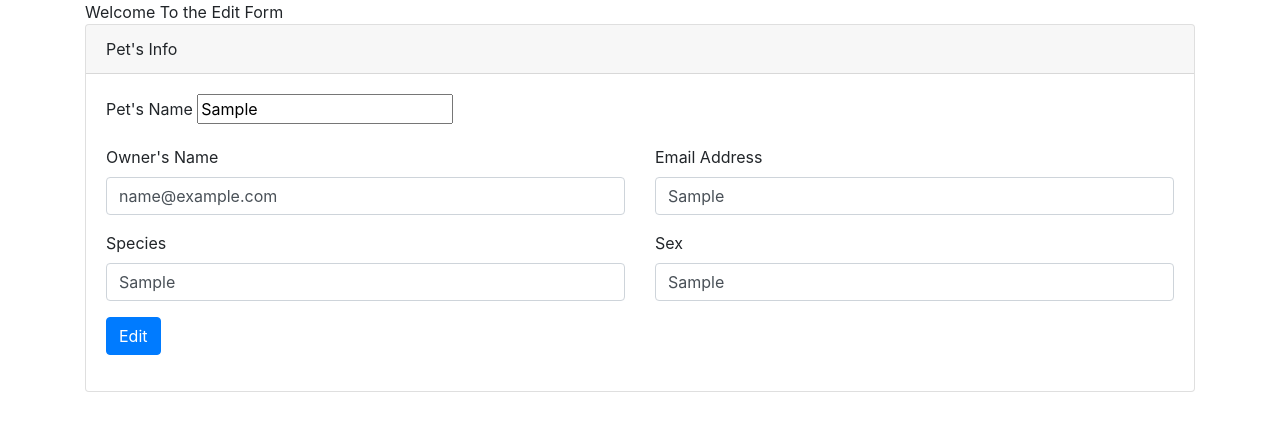
After one commit to sylvan2501/python-mysql-flask, a Flask app: page /edit/1 in a window 1280 px wide. The commit adds this page. Shown: the top 431 px of the page. Run offline with Flask 2, Linux system fonts and the light colour scheme; the visitor is signed in with stand-in values (Sample User, id 1); tables that the repository leaves empty or names only in its code hold one stand-in row (values such as "Sample post"); some libraries are stand-ins or nearby versions.

Commit message:
add update

```diff
--- a/app.py
+++ b/app.py
@@ -1,12 +1,30 @@
-from flask import Flask, render_template, request, redirect
+from flask import Flask, render_template, request, redirect, url_for, session
+from flask_login import UserMixin, login_user, LoginManager, login_required, logout_user, current_user
+from flask_wtf import FlaskForm
+from wtforms import StringField, PasswordField, SubmitField
+from wtforms.validators import InputRequired, Length, ValidationError
 import mysql.connector
 import os
 from dotenv import load_dotenv
 from collections import namedtuple
+from flask_bcrypt import Bcrypt
 
 load_dotenv()
 app = Flask(__name__, static_folder='static')
+app.config['SECRET_KEY'] = 'password'
 PASSWORD = os.getenv('PASSWORD')
+bcrypt = Bcrypt(app)
+
+# login_manager = LoginManager()
+# login_manager.init_app(app)
+# login_manager.login_view = 'login'
+#
+#
+# @login_manager.user_loader
+# def load_user(user):
+#     return User.get(user)
+
+
 mysql_connector = mysql.connector.connect(
     user='root',
     password=PASSWORD,
@@ -15,38 +33,166 @@ mysql_connector = mysql.connector.connect(
 )
 
 
-@app.route('/', methods=['GET', 'POST'])
-def add_info():
-    if request.method == 'POST':
-        # fetch the data from user inputs
-        pet_details = request.form
-        pet_name = pet_details['pet_name']
-        owner_name = pet_details['owner_name']
-        email = pet_details['email']
-        species = pet_details['species']
-        sex = pet_details['sex']
-        birth = pet_details['birth']
-        # create connection to mySQL
+class RegisterForm(FlaskForm):
+    username = StringField(
+        validators=[InputRequired(), Length(min=4, max=20)],
+        render_kw={'placeholder': 'Username'}
+    )
+    password = PasswordField(
+        validators=[InputRequired(), Length(min=4, max=20)],
+        render_kw={'placeholder': 'Password'}
+    )
+    submit = SubmitField('Register')
+
+    def validate_account(self, username):
+        user_record = namedtuple('UserRecord', ['user_id', 'username', 'password'])
         cursor = mysql_connector.cursor()
-        input_values = (pet_name, owner_name, email, species, sex, birth)
-        dml_operation = 'INSERT INTO Pets (name, owner, email, species, sex, birth) VALUES(%s, %s, %s, %s, %s,%s)'
+        cursor.execute('SELECT * from Users WHERE username = %s', username)
+        existing_account = map(user_record._make, cursor.fetchall())
+        if existing_account:
+            raise ValidationError('The username already exists !')
+        cursor.close()
+
+
+class LoginForm(FlaskForm):
+    username = StringField(
+        validators=[InputRequired(), Length(min=4, max=20)],
+        render_kw={'placeholder': 'Username'}
+    )
+    password = PasswordField(
+        validators=[InputRequired(), Length(min=4, max=20)],
+        render_kw={'placeholder': 'Password'}
+    )
+    submit = SubmitField('Login')
+
+
+@app.route('/login', methods=['GET', 'POST'])
+def login():
+    login_form = LoginForm()
+
+    if login_form.validate_on_submit():
+        cursor = mysql_connector.cursor()
+        cursor.execute('SELECT * FROM Users WHERE username = %s', (login_form.username.data,))
+        user_record = cursor.fetchone()
+        # print(user_record)
+        if user_record:
+            if bcrypt.check_password_hash(user_record[2], login_form.password.data):
+                # login_user(user_record)
+                session['loggedin'] = True
+                session['user_id'] = user_record[0]
+                session['username'] = user_record[1]
+                return redirect(url_for('workspace'))
+    return render_template('login.html', form=login_form)
+
+
+@app.route('/login/logout', methods=['GET', 'POST'])
+def logout():
+    session.pop('loggedin', None)
+    session.pop('id', None)
+    session.pop('username', None)
+    return redirect(url_for('login'))
+
+
+@app.route('/workspace', methods=['GET', 'POST'])
+def workspace():
+    if 'loggedin' in session:
+        return render_template('workspace.html')
+    return redirect(url_for('login'))
+
+
+@app.route('/register', methods=['GET', 'POST'])
+def register():
+    register_form = RegisterForm()
+    if register_form.validate_on_submit():
+        hashed_password = bcrypt.generate_password_hash(register_form.password.data)
+        username = register_form.username.data
+        cursor = mysql_connector.cursor()
+        input_values = (username, hashed_password)
+        dml_operation = 'INSERT INTO Users (username, password) VALUES(%s, %s)'
         cursor.execute(dml_operation, input_values)
         mysql_connector.commit()
         cursor.close()
-        return redirect('/display')
+        return redirect(url_for('login'))
+    return render_template('register.html', form=register_form)
+
+
+@app.route('/', methods=['GET', 'POST'])
+def landing_page():
+    return render_template('landing_page.html')
+
+
+@app.route('/add_info', methods=['GET', 'POST'])
+def add_info():
+    if 'loggedin' in session:
+        if request.method == 'POST':
+            # fetch the data from user inputs
+            pet_details = request.form
+            pet_name = pet_details['pet_name']
+            owner_name = pet_details['owner_name']
+            email = pet_details['email']
+            species = pet_details['species']
+            sex = pet_details['sex']
+            birth = pet_details['birth']
+            # create connection to mySQL
+            cursor = mysql_connector.cursor()
+            input_values = (pet_name, owner_name, email, species, sex, birth)
+            dml_operation = 'INSERT INTO Pets (name, owner, email, species, sex, birth) VALUES(%s, %s, %s, %s, %s, %s)'
+            cursor.execute(dml_operation, input_values)
+            mysql_connector.commit()
+            cursor.close()
+            return redirect('/display')
+    else:
+        return redirect('/login')
     return render_template('add_info.html')
+
+
+@app.route('/edit/<int:pet_id>', methods=['GET', 'POST'])
+def edit_info(pet_id):
+    if 'loggedin' in session:
+        PetRecord = namedtuple('PetRecord', ['pet_id', 'name', 'owner', 'email', 'species', 'sex'])
+        cursor = mysql_connector.cursor()
+        cursor.execute('SELECT * FROM Pets WHERE pet_id = %s', (pet_id,))
+        record = cursor.fetchone()
+        pet_record = PetRecord(record[0], record[1], record[2], record[3], record[4], record[5])
+        # cursor.close()
+        # print(pet_record)
+        if request.method == 'POST':
+            if pet_record:
+                pet_details = request.form
+                print(pet_details)
+                pet_name = pet_details['pet_name']
+                print(pet_name)
+                owner_name = pet_details['owner_name']
+                email = pet_details['email']
+                species = pet_details['species']
+                sex = pet_details['sex']
+                cursor = mysql_connector.cursor()
+                update_fields_values = (pet_name, owner_name, email, species, sex, pet_id)
+                dml_operation = 'UPDATE Pets SET name = %s,owner = %s,email = %s,species = %s,sex = %s WHERE pet_id = ' \
+                                '%s'
+                cursor.execute(dml_operation, update_fields_values)
+                mysql_connector.commit()
+                cursor.close()
+                return redirect('/display')
+        return render_template('edit_info.html', petRecord=pet_record)
+    else:
+        return redirect('/login')
 
 
 @app.route('/display')
 def display():
-    pet_record = namedtuple('PetRecord', ['name', 'pet_id', 'owner', 'email', 'species', 'sex', 'birth'])
-    cursor = mysql_connector.cursor()
-    query_res = cursor.execute('select * from Pets')
-    pet_list = map(pet_record._make, cursor.fetchall())
-    if pet_list:
-        return render_template('display.html', petList=pet_list)
+    if 'loggedin' in session:
+        pet_record = namedtuple('PetRecord', ['pet_id', 'name', 'owner', 'email', 'species', 'sex', 'birth'])
+        cursor = mysql_connector.cursor()
+        cursor.execute('select * from Pets')
+        pet_list = map(pet_record._make, cursor.fetchall())
+        cursor.close()
+        if pet_list:
+            return render_template('display.html', petList=pet_list)
+        else:
+            return 'Data not found !!'
     else:
-        return 'Data not found !!'
+        return redirect(url_for('login'))
 
 
 if __name__ == '__main__':
--- /dev/null
+++ b/templates/edit_info.html
@@ -0,0 +1,58 @@
+{% extends "base.html" %}
+{% block content %}
+      <div>Welcome To the Edit Form</div>
+      <div class="card">
+          <div class="card-header">Pet's Info</div>
+            <div class="card-body">
+                <form method="POST" action="">
+                    <div class="row">
+                        <div class="col-md-6">
+                            <div class="mb-3">
+                                <label>Pet's Name</label>
+                                <input type='text' name="pet_name" value="{{petRecord.name}}"/>
+                            </div>
+                        </div>
+                    </div>
+                     <div class="row">
+                                <div class="col-md-6">
+                                    <div class="mb-3">
+                                        <label>Owner's Name</label>
+                                        <input type="text" name="owner_name" id="owner_name" class="form-control" value="{{petRecord.owner}}"/>
+                                    </div>
+                                </div>
+                                <div class="col-md-6">
+                                    <div class="mb-3">
+                                        <label>Email Address</label>
+                                        <input type="text" name="email" id="email" class="form-control" value="{{petRecord.email}}"/>
+                                    </div>
+                                </div>
+                                <div class="col-md-6">
+                                    <div class="mb-3">
+                                        <label>Species</label>
+                                        <input type="text" name="species" id="species" class="form-control" value="{{petRecord.species}}"/>
+                                    </div>
+                                </div>
+                                <div class="col-md-6">
+                                    <div class="mb-3">
+                                        <label>Sex</label>
+                                        <input type="text" name="sex" id="sex" class="form-control" value="{{petRecord.sex}}"/>
+                                        <!-- <select name="sex" class="form-control">
+                                            <option value="Male">Male</option>
+                                            <option value="Female">Female</option>
+                                        </select> -->
+                                    </div>
+                                </div>
+<!--                                <div class="col-md-6">-->
+<!--                                    <div class="mb-3">-->
+<!--                                        <label>Birth Date</label>-->
+<!--                                        <input type="date" name="birth" id="birth" class="form-control"/>-->
+<!--                                    </div>-->
+<!--                                </div>-->
+                            </div>
+                            <div class="mb-3">
+                                <input type="submit" name="submit_button" class="btn btn-primary" value="Edit" />
+                            </div>
+                </form>
+            </div>
+      </div>
+{% endblock %}
```
Also changed, not shown: templates/display.html (+6 -1 lines), templates/landing_page.html (added, +7 -0 lines), templates/login.html (added, +11 -0 lines), templates/register.html (added, +11 -0 lines), templates/workspace.html (added, +7 -0 lines).
